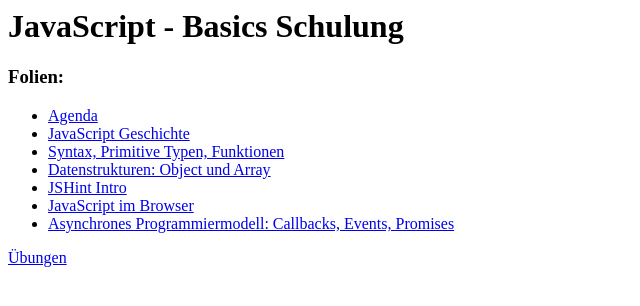
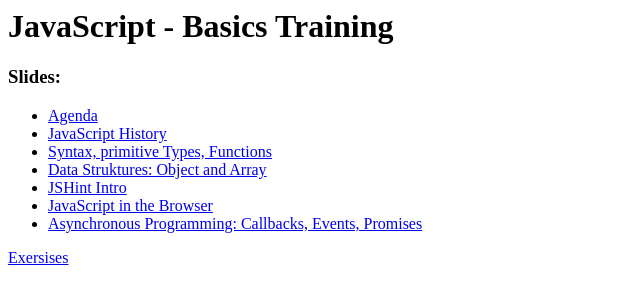
Before and after one commit to codecentric/JSBasicsSchulung, a plain HTML site: page index.html in a window 1280 px wide. Shown: the whole page, without its empty margins (0-640 px from the left). Drawn offline with Linux system fonts and the light colour scheme.

Commit message:
first translations

```diff
--- a/index.html
+++ b/index.html
@@ -1,19 +1,19 @@
 <h1>
-  JavaScript - Basics Schulung
+  JavaScript - Basics Training
 </h1>
 
 <h3>
-  Folien:
+  Slides:
 </h3>
 
 <ul>
   <li><a href="./schulung-0-agenda.html">Agenda</a></li>
-  <li><a href="./schulung-11-history.html">JavaScript Geschichte</a></li>
-  <li><a href="./schulung-12-basics.html">Syntax, Primitive Typen, Funktionen</a></li>
-  <li><a href="./schulung-13-datenstrukturen.html">Datenstrukturen: Object und Array</a></li>
+  <li><a href="./schulung-11-history.html">JavaScript History</a></li>
+  <li><a href="./schulung-12-basics.html">Syntax, primitive Types, Functions</a></li>
+  <li><a href="./schulung-13-datenstrukturen.html">Data Struktures: Object and Array</a></li>
   <li><a href="./schulung-14-goodbad.html">JSHint Intro</a></li>
-  <li><a href="./schulung-21-Browser.html">JavaScript im Browser</a></li>
-  <li><a href="./schulung-22-async.html">Asynchrones Programmiermodell: Callbacks, Events, Promises</a></li>
+  <li><a href="./schulung-21-Browser.html">JavaScript in the Browser</a></li>
+  <li><a href="./schulung-22-async.html">Asynchronous Programming: Callbacks, Events, Promises</a></li>
 </ul>
 
-<a href="https://github.com/codecentric/JSBasicsSchulung/tree/master/code">&Uuml;bungen</a>
+<a href="https://github.com/codecentric/JSBasicsSchulung/tree/master/code">Exersises</a>
```
